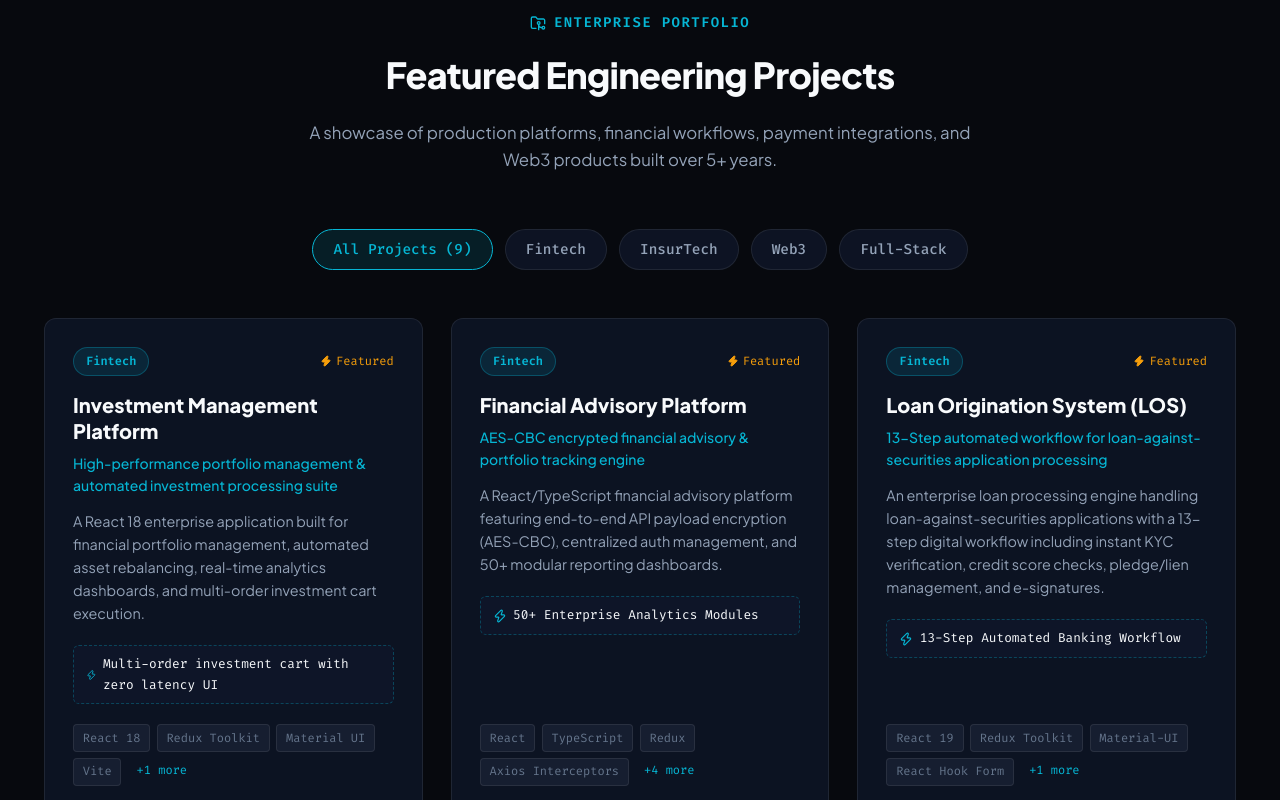
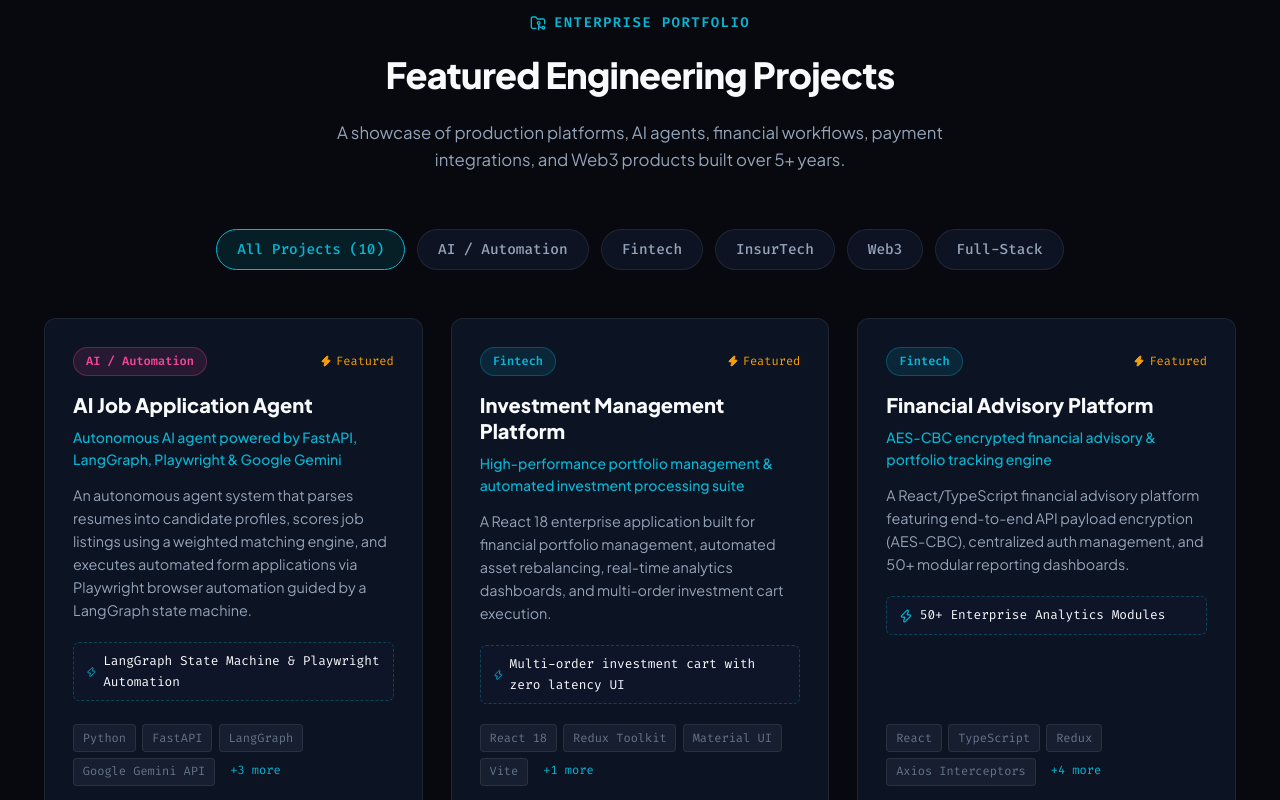
Before and after one commit to dazzler-123/chandan-maurya-portfolio, a React (Vite) app: page / in a window 1280 px wide. Shown: the part 5720-6520 px from the top of the page. Built offline with nearby package versions, Linux system fonts and the light colour scheme.

Commit message:
Add AI Job Application Agent project

```diff
--- a/src/components/Projects.tsx
+++ b/src/components/Projects.tsx
@@ -4,13 +4,15 @@ import { PROJECTS } from '../data/portfolioData';
 import type { Project } from '../types';
 
 export const Projects: React.FC = () => {
-  const [filter, setFilter] = useState<'All' | 'Fintech' | 'InsurTech' | 'Web3' | 'Full-Stack'>('All');
+  const [filter, setFilter] = useState<'All' | 'AI / Automation' | 'Fintech' | 'InsurTech' | 'Web3' | 'Full-Stack'>('All');
   const [selectedProject, setSelectedProject] = useState<Project | null>(null);
 
   const filteredProjects = filter === 'All' ? PROJECTS : PROJECTS.filter((p) => p.category === filter);
 
   const getCategoryBadgeColor = (category: string) => {
     switch (category) {
+      case 'AI / Automation':
+        return { bg: 'rgba(236, 72, 153, 0.12)', border: 'rgba(236, 72, 153, 0.3)', text: '#ec4899' };
       case 'Fintech':
         return { bg: 'rgba(6, 182, 212, 0.12)', border: 'rgba(6, 182, 212, 0.3)', text: '#06b6d4' };
       case 'InsurTech':
@@ -33,7 +35,7 @@ export const Projects: React.FC = () => {
           </div>
           <h2 className="section-title">Featured Engineering Projects</h2>
           <p className="section-subtitle">
-            A showcase of production platforms, financial workflows, payment integrations, and Web3 products built over 5+ years.
+            A showcase of production platforms, AI agents, financial workflows, payment integrations, and Web3 products built over 5+ years.
           </p>
         </div>
 
@@ -47,7 +49,7 @@ export const Projects: React.FC = () => {
             marginBottom: '3rem',
           }}
         >
-          {['All', 'Fintech', 'InsurTech', 'Web3', 'Full-Stack'].map((cat) => (
+          {['All', 'AI / Automation', 'Fintech', 'InsurTech', 'Web3', 'Full-Stack'].map((cat) => (
             <button
               key={cat}
               onClick={() => setFilter(cat as any)}
@@ -58,7 +60,7 @@ export const Projects: React.FC = () => {
                 cursor: 'pointer',
               }}
             >
-              {cat === 'All' ? 'All Projects (9)' : cat}
+              {cat === 'All' ? `All Projects (${PROJECTS.length})` : cat}
             </button>
           ))}
         </div>
--- a/src/data/portfolioData.ts
+++ b/src/data/portfolioData.ts
@@ -145,6 +145,23 @@ export const WORK_EXPERIENCE: ExperienceItem[] = [
 
 export const PROJECTS: Project[] = [
   {
+    id: 'ai-job-agent',
+    title: 'AI Job Application Agent',
+    category: 'AI / Automation',
+    tagline: 'Autonomous AI agent powered by FastAPI, LangGraph, Playwright & Google Gemini',
+    description: 'An autonomous agent system that parses resumes into candidate profiles, scores job listings using a weighted matching engine, and executes automated form applications via Playwright browser automation guided by a LangGraph state machine.',
+    technologies: ['Python', 'FastAPI', 'LangGraph', 'Google Gemini API', 'Playwright', 'SQLite', 'Uvicorn'],
+    keyHighlights: [
+      'Engineered a robust cyclical state machine workflow using LangGraph for job queue orchestration, retry logic, and error isolation.',
+      'Integrated Google Gemini AI for automated PDF & DOCX resume parsing into structured candidate JSON profiles.',
+      'Implemented a weighted dynamic matching engine scoring candidate suitability across skills, experience, location, and job titles.',
+      'Built Playwright browser automation for automated form filling, field validation, and submission audit logging with screenshots.',
+      'Designed a sleek glassmorphism dashboard for profile management, application queue monitoring, and manual intervention controls.'
+    ],
+    metrics: 'LangGraph State Machine & Playwright Automation',
+    featured: true
+  },
+  {
     id: 'investment-management',
     title: 'Investment Management Platform',
     category: 'Fintech',
--- a/src/types.ts
+++ b/src/types.ts
@@ -1,7 +1,7 @@
 export interface Project {
   id: string;
   title: string;
-  category: 'Fintech' | 'InsurTech' | 'Web3' | 'Full-Stack';
+  category: 'Fintech' | 'InsurTech' | 'Web3' | 'Full-Stack' | 'AI / Automation';
   tagline: string;
   description: string;
   technologies: string[];
```
